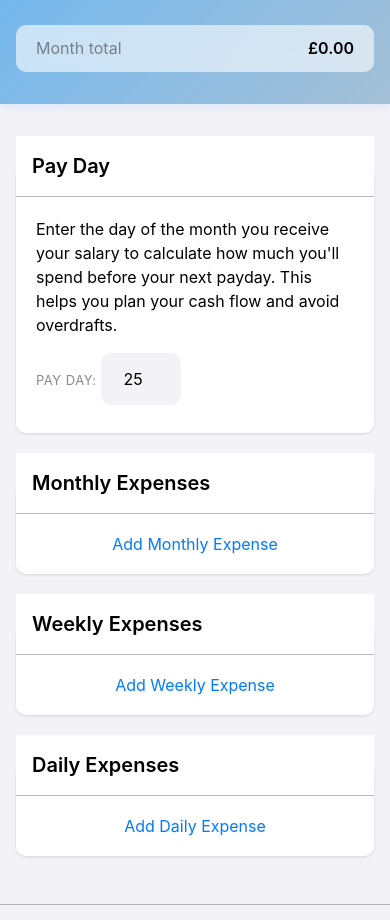
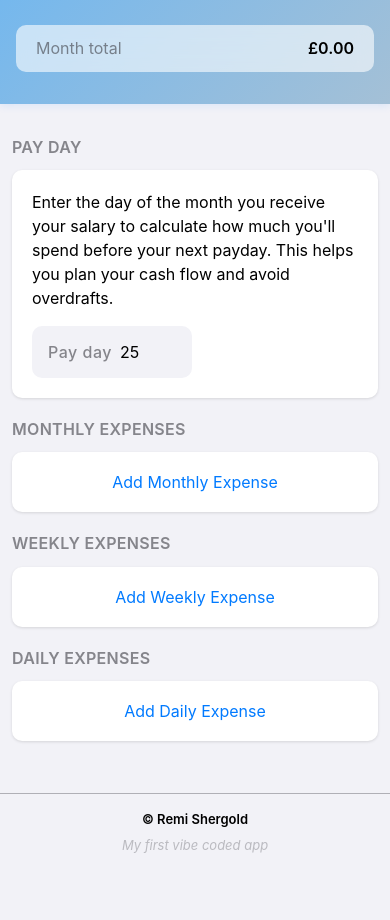
Before and after one commit to RShergold/budget, a plain HTML site: page index.html in a window 390 px wide. Shown: the part 180-1100 px from the top of the page. After the commit the page ends 1051 px from the top, so only its background shows below. Drawn offline with Linux system fonts and the light colour scheme.

Commit message:
Update index.html

```diff
--- a/index.html
+++ b/index.html
@@ -8,7 +8,7 @@
     <!-- SEO Meta Tags -->
     <meta
       name="description"
-      content="Track your monthly, weekly, and daily expenses with our smart budget app. Calculate spending until your next payday to avoid overdrafts and manage cash flow effectively."
+      content="Calculate your remaining expenses until payday to avoid overspending. Smart budget tracker that shows exactly how much you'll spend before your next paycheck arrives."
     />
     <meta
       name="keywords"
@@ -27,9 +27,9 @@
     />
     <meta
       property="og:description"
-      content="Track your monthly, weekly, and daily expenses with our smart budget app. Calculate spending until your next payday to avoid overdrafts and manage cash flow effectively."
+      content="Calculate your remaining expenses until payday to avoid overspending. Smart budget tracker that shows exactly how much you'll spend before your next paycheck arrives."
     />
-    <meta property="og:url" content="https://remi-shergold.com/budget/" />
+    <meta property="og:url" content="https://remi-shergold.com/budget" />
     <meta property="og:site_name" content="Budget App" />
 
     <!-- Twitter -->
@@ -40,11 +40,11 @@
     />
     <meta
       name="twitter:description"
-      content="Track your monthly, weekly, and daily expenses with our smart budget app. Calculate spending until your next payday to avoid overdrafts and manage cash flow effectively."
+      content="Calculate your remaining expenses until payday to avoid overspending. Smart budget tracker that shows exactly how much you'll spend before your next paycheck arrives."
     />
 
     <!-- Canonical URL -->
-    <link rel="canonical" href="https://remi-shergold.com/budget/" />
+    <link rel="canonical" href="https://remi-shergold.com/budget" />
     <style>
       :root {
         /* iOS Colors */
@@ -55,27 +55,21 @@
         --ios-red-light: #ff6961;
         --ios-red-dark: #d70015;
         --ios-green: #34c759;
-        --ios-orange: #ff9500;
-        --ios-purple: #af52de;
         --ios-gray: #8e8e93;
         --ios-gray-light: #c7c7cc;
-        --ios-gray-ultralight: #f2f2f7;
         --ios-separator: rgba(60, 60, 67, 0.36);
 
         /* iOS Backgrounds */
         --ios-background: #f2f2f7;
         --ios-grouped-background: #ffffff;
-        --ios-secondary-background: #ffffff;
         --ios-tertiary-background: #f2f2f7;
 
         /* iOS Text Colors */
         --ios-label: #000000;
         --ios-secondary-label: rgba(60, 60, 67, 0.6);
         --ios-tertiary-label: rgba(60, 60, 67, 0.3);
-        --ios-quaternary-label: rgba(60, 60, 67, 0.18);
 
         /* Spacing */
-        --spacing-xs: 0.25rem;
         --spacing-sm: 0.5rem;
         --spacing-md: 0.75rem;
         --spacing-lg: 1rem;
@@ -85,25 +79,16 @@
 
         /* iOS Border radius */
         --ios-radius: 0.625rem;
-        --ios-radius-large: 1rem;
-        --ios-radius-xl: 1.25rem;
 
         /* iOS Typography */
-        --ios-title1: 1.75rem;
         --ios-title2: 1.375rem;
         --ios-title3: 1.25rem;
-        --ios-headline: 1.063rem;
         --ios-body: 1rem;
         --ios-callout: 1rem;
-        --ios-subhead: 0.938rem;
         --ios-footnote: 0.813rem;
-        --ios-caption1: 0.75rem;
-        --ios-caption2: 0.688rem;
 
         /* iOS Shadows */
         --ios-shadow-light: 0 1px 3px rgba(0, 0, 0, 0.12);
-        --ios-shadow-medium: 0 4px 6px rgba(0, 0, 0, 0.07);
-        --ios-shadow-large: 0 10px 25px rgba(0, 0, 0, 0.15);
       }
 
       * {
@@ -121,6 +106,9 @@
         padding: 0;
         -webkit-font-smoothing: antialiased;
         -moz-osx-font-smoothing: grayscale;
+        display: flex;
+        flex-direction: column;
+        min-height: 100vh;
       }
 
       /* iOS-style app container */
@@ -128,35 +116,37 @@
         max-width: 26rem;
         margin: 0 auto;
         background: var(--ios-background);
-        min-height: 100vh;
-        padding: 0 var(--spacing-lg) var(--spacing-lg) var(--spacing-lg);
+        flex: 1;
+        display: flex;
+        flex-direction: column;
       }
 
-      /* iOS-style sections */
-      fieldset {
+      /* Budget form with proper spacing */
+      #budget-form {
+        flex: 1;
+        padding-bottom: var(--spacing-2xl);
+      }
+
+      /* iOS-style inset grouped sections */
+      .section-group {
         border: none;
         border-radius: var(--ios-radius);
-        margin-bottom: var(--spacing-2xl);
+        margin: 0 var(--spacing-lg) var(--spacing-2xl) var(--spacing-lg);
         padding: 0;
         background: var(--ios-grouped-background);
         box-shadow: var(--ios-shadow-light);
         overflow: hidden;
       }
 
-      /* iOS-style section headers */
-      legend {
-        width: 100%;
-        padding: var(--spacing-lg) var(--spacing-xl);
-        background: var(--ios-grouped-background);
-        color: var(--ios-label);
-        font-size: var(--ios-title3);
+      /* iOS-style inset grouped section headers */
+      .section-header {
+        margin: 0 var(--spacing-lg) var(--spacing-md) var(--spacing-lg);
+        padding: 0;
+        color: var(--ios-secondary-label);
+        font-size: var(--ios-callout);
         font-weight: 600;
-        border: none;
-        border-radius: 0;
-        text-shadow: none;
-        box-shadow: none;
-        border-bottom: 1px solid var(--ios-separator);
-        margin-bottom: 0;
+        letter-spacing: 0.3px;
+        text-transform: uppercase;
       }
 
       /* iOS-style list items */
@@ -165,10 +155,27 @@
         padding: var(--spacing-lg) var(--spacing-xl);
         background: var(--ios-grouped-background);
         position: relative;
+        max-height: 500px;
+        opacity: 1;
+        transform: scale(1);
+        transition: max-height 0.4s cubic-bezier(0.4, 0, 0.2, 1),
+          opacity 0.3s cubic-bezier(0.4, 0, 0.2, 1),
+          padding 0.4s cubic-bezier(0.4, 0, 0.2, 1),
+          transform 0.3s cubic-bezier(0.4, 0, 0.2, 1);
+        overflow: hidden;
       }
 
       .expense-item:last-child {
         border-bottom: none;
+      }
+
+      /* Animation for new expense items */
+      .expense-item.new-item {
+        max-height: 0;
+        opacity: 0;
+        padding-top: 0;
+        padding-bottom: 0;
+        transform: scale(0.98);
       }
 
       /* iOS-style input rows */
@@ -278,11 +285,6 @@
         padding-right: 3rem;
       }
 
-      input[name="pay-day"] {
-        width: 5rem;
-        text-align: center;
-      }
-
       /* iOS-style input prefixes */
       .amount-input-wrapper {
         position: relative;
@@ -306,7 +308,7 @@
       }
 
       .day-input-wrapper::before {
-        content: "Day:";
+        content: "Day";
         position: absolute;
         left: var(--spacing-lg);
         top: 50%;
@@ -318,12 +320,35 @@
         z-index: 1;
       }
 
+      .pay-day-input-wrapper {
+        position: relative;
+      }
+
+      .pay-day-input-wrapper::before {
+        content: "Pay day";
+        position: absolute;
+        left: var(--spacing-lg);
+        top: 50%;
+        transform: translateY(-50%);
+        color: var(--ios-secondary-label);
+        font-size: var(--ios-body);
+        font-weight: 500;
+        pointer-events: none;
+        z-index: 1;
+        letter-spacing: 0.5px;
+      }
+
       input[name$="-amount"] {
         padding-left: 2.5rem;
       }
 
       input[name="monthly-day"] {
         padding-left: 3.5rem;
+      }
+
+      input[name="pay-day"] {
+        padding-left: 5.5rem;
+        width: 10rem;
       }
 
       /* iOS-style focus states */
@@ -365,6 +390,7 @@
       #weekly-expenses-container,
       #daily-expenses-container {
         margin-bottom: 0;
+        overflow: hidden;
       }
 
       /* Pay day section content */
@@ -466,14 +492,14 @@
 
       /* iOS-style responsive improvements */
       @media (max-width: 30rem) {
-        fieldset {
+        .section-group {
           border-radius: var(--ios-radius);
-          margin-bottom: var(--spacing-xl);
+          margin: 0 var(--spacing-md) var(--spacing-xl) var(--spacing-md);
         }
 
-        legend {
-          font-size: var(--ios-title3);
-          padding: var(--spacing-lg);
+        .section-header {
+          font-size: var(--ios-callout);
+          margin: 0 var(--spacing-md) var(--spacing-md) var(--spacing-md);
         }
 
         .expense-item {
@@ -487,22 +513,6 @@
         }
       }
 
-      /* iOS-style loading animation */
-      .expense-item {
-        animation: slideInFromRight 0.3s ease-out;
-      }
-
-      @keyframes slideInFromRight {
-        from {
-          opacity: 0;
-          transform: translateX(20px);
-        }
-        to {
-          opacity: 1;
-          transform: translateX(0);
-        }
-      }
-
       /* iOS-style touch improvements */
       button,
       input,
@@ -513,8 +523,8 @@
 
       /* Webpage-style footer */
       footer {
-        margin-top: var(--spacing-3xl);
-        padding: var(--spacing-2xl) var(--spacing-xl);
+        margin-top: auto;
+        padding: var(--spacing-xl) 0;
         background: transparent;
         border-top: 1px solid var(--ios-separator);
         display: flex;
@@ -543,6 +553,7 @@
       .footer-content {
         max-width: 26rem;
         margin: 0 auto;
+        padding: 0 var(--spacing-lg);
         display: flex;
         justify-content: space-between;
         align-items: center;
@@ -551,7 +562,7 @@
 
       @media (max-width: 30rem) {
         footer {
-          padding: var(--spacing-xl);
+          padding: var(--spacing-lg) 0;
         }
 
         .footer-content {
@@ -615,7 +626,6 @@
                   min="1"
                   max="31"
                   inputmode="numeric"
-                  placeholder="Day of the month"
                   tabindex="3"
                 />
               </div>
@@ -695,16 +705,15 @@
           </div>
         </template>
 
-        <fieldset>
-          <legend>Pay Day</legend>
+        <h2 class="section-header">Pay Day</h2>
+        <section class="section-group">
           <div class="pay-day-content">
             <p class="pay-day-explanation">
               Enter the day of the month you receive your salary to calculate
               how much you'll spend before your next payday. This helps you plan
               your cash flow and avoid overdrafts.
             </p>
-            <label
-              >Pay day:
+            <div class="pay-day-input-wrapper">
               <input
                 type="number"
                 name="pay-day"
@@ -712,34 +721,35 @@
                 min="1"
                 max="31"
                 value="25"
+                placeholder="Day of the month"
               />
-            </label>
+            </div>
           </div>
-        </fieldset>
+        </section>
 
-        <fieldset>
-          <legend>Monthly Expenses</legend>
+        <h2 class="section-header">Monthly Expenses</h2>
+        <section class="section-group">
           <div id="monthly-expenses-container"></div>
           <button type="button" id="add-monthly-expense">
             Add Monthly Expense
           </button>
-        </fieldset>
+        </section>
 
-        <fieldset>
-          <legend>Weekly Expenses</legend>
+        <h2 class="section-header">Weekly Expenses</h2>
+        <section class="section-group">
           <div id="weekly-expenses-container"></div>
           <button type="button" id="add-weekly-expense">
             Add Weekly Expense
           </button>
-        </fieldset>
+        </section>
 
-        <fieldset>
-          <legend>Daily Expenses</legend>
+        <h2 class="section-header">Daily Expenses</h2>
+        <section class="section-group">
           <div id="daily-expenses-container"></div>
           <button type="button" id="add-daily-expense">
             Add Daily Expense
           </button>
-        </fieldset>
+        </section>
 
         <script>
           // Constants
@@ -809,10 +819,21 @@
           // Add expense functions
           const addExpense = (template, container, nameSelector) => () => {
             const clone = createExpenseItem(template);
+
+            // Add animation class to the expense item before adding to DOM
+            const expenseItem = clone.querySelector(".expense-item");
+            expenseItem?.classList.add("new-item");
+
+            // Add the cloned element to container
             container.appendChild(clone);
 
             // Get the newly added element
             const newElement = container.lastElementChild;
+
+            // Trigger the slide-in animation on next frame
+            requestAnimationFrame(() => {
+              newElement.classList.remove("new-item");
+            });
 
             // Focus the name input
             const nameInput = newElement.querySelector(nameSelector);
@@ -1065,7 +1086,7 @@
                 });
               };
 
-              // Load all expense types
+              // Load all expense types using destructuring
               const { monthlyExpenses, weeklyExpenses, dailyExpenses } = data;
 
               loadExpenses(
```
